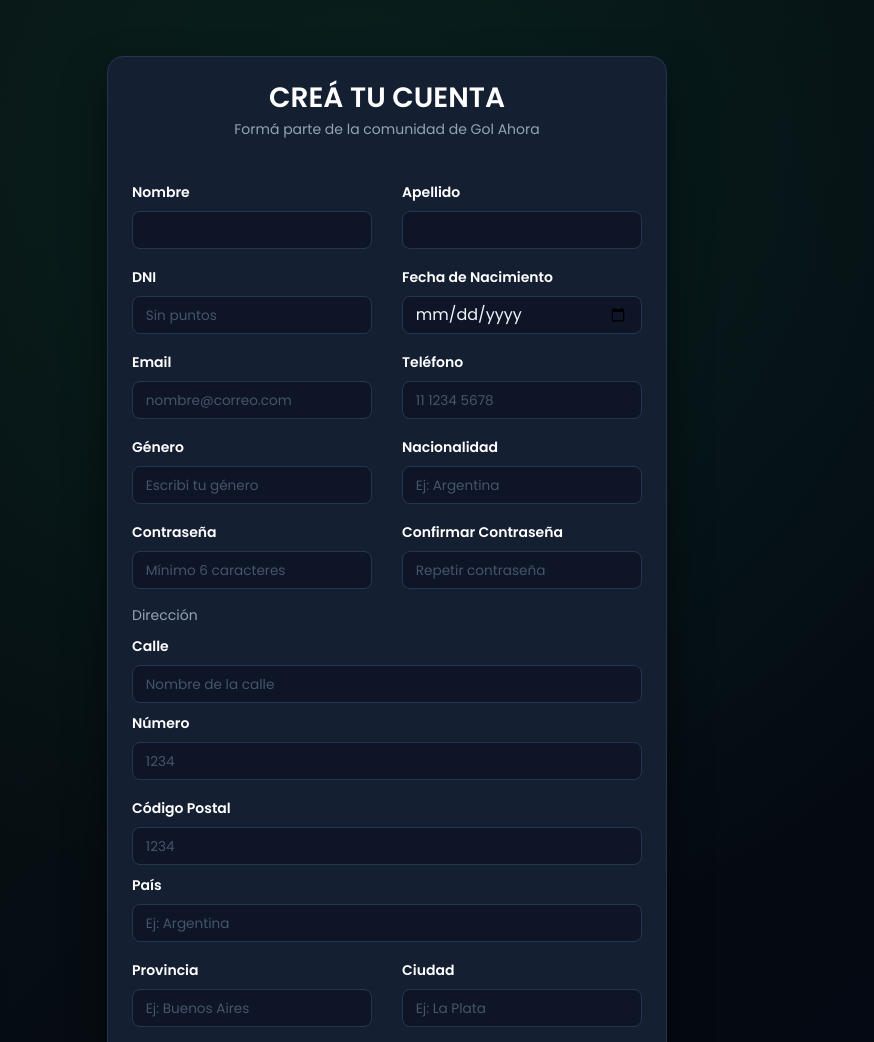
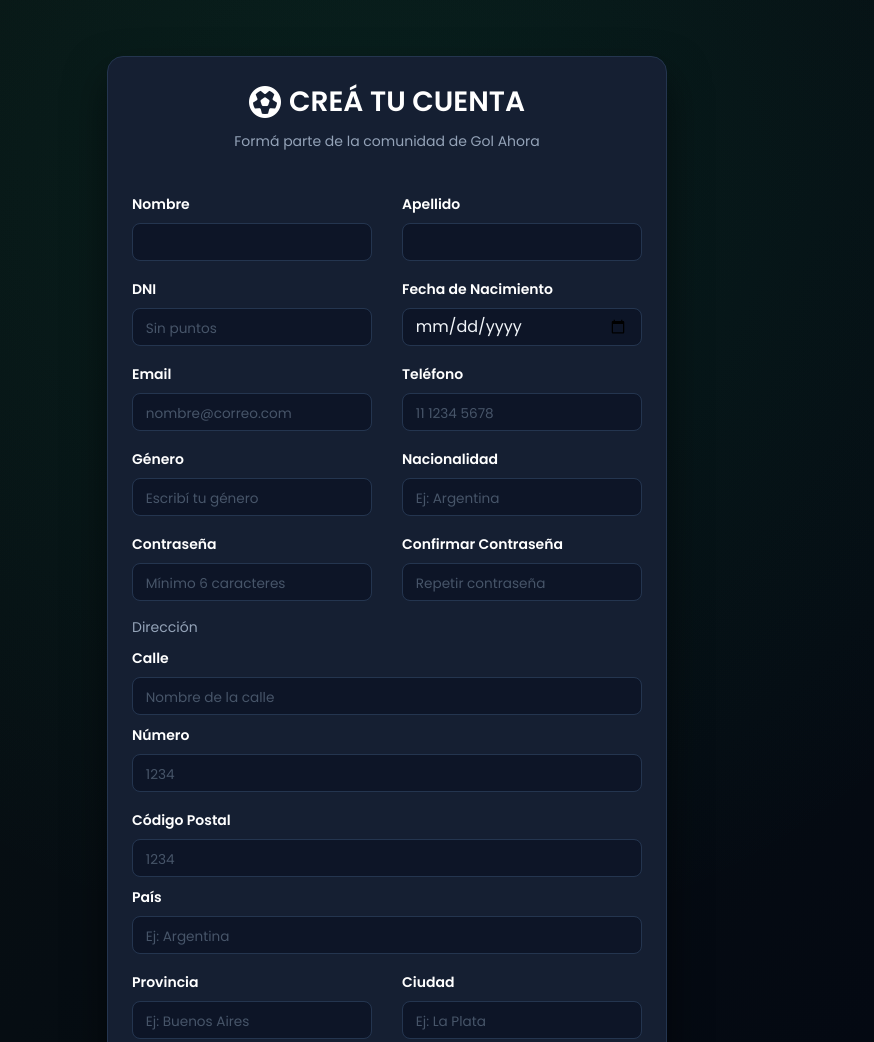
Before and after one commit to Piuque/Gol_Ahora, a website: page public/pages/registro.html in a window 1280 px wide. Shown: the top 1042 px of the page, without its empty margins (253-1127 px from the left). Drawn offline with nearby package versions, Linux system fonts and the light colour scheme; some packages are replaced by stand-ins of ours; no server answers; a script that the page names is missing.

Commit message:
Pelota de futbol en "creá tu cuenta"

```diff
--- a/public/pages/registro.html
+++ b/public/pages/registro.html
@@ -14,7 +14,10 @@
 
     <div class="card login-card border-0 shadow-lg p-4 my-2" style="max-width: 560px;">
         <div class="text-center mb-4">
-            <h3 class="fw-bold text-white text-uppercase mb-1">Creá tu Cuenta</h3>
+            <a href="index.html" class="text-decoration-none text-white d-flex align-items-center justify-content-center mb-2">
+                <i class="fa-solid fa-futbol text-sports fa-2x me-2"></i>
+                <span class="fs-3 fw-bold text-uppercase tracking-wide">Creá tu cuenta</span>
+            </a>
             <p class="text-light-50 small">Formá parte de la comunidad de Gol Ahora</p>
         </div>
 
```
